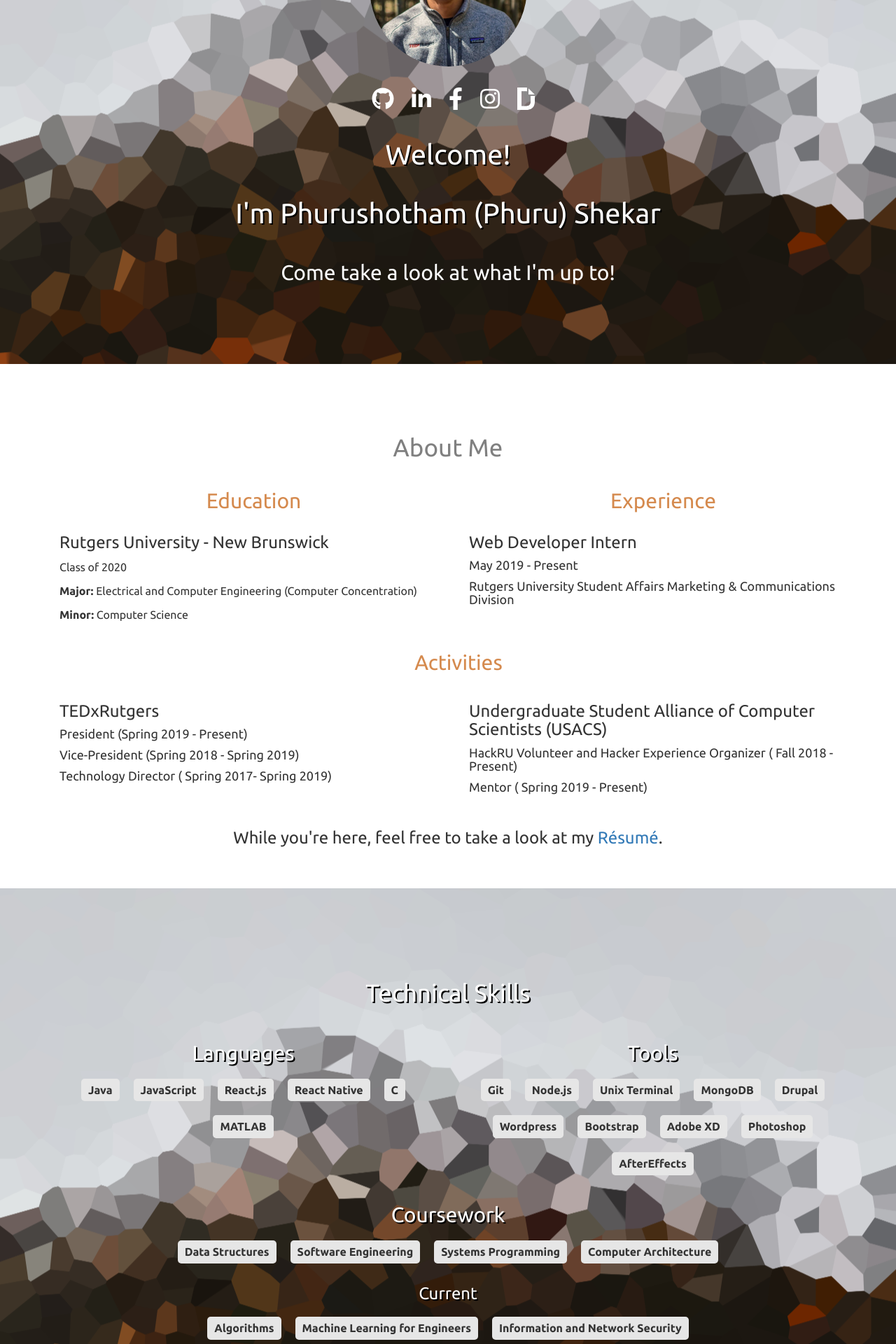
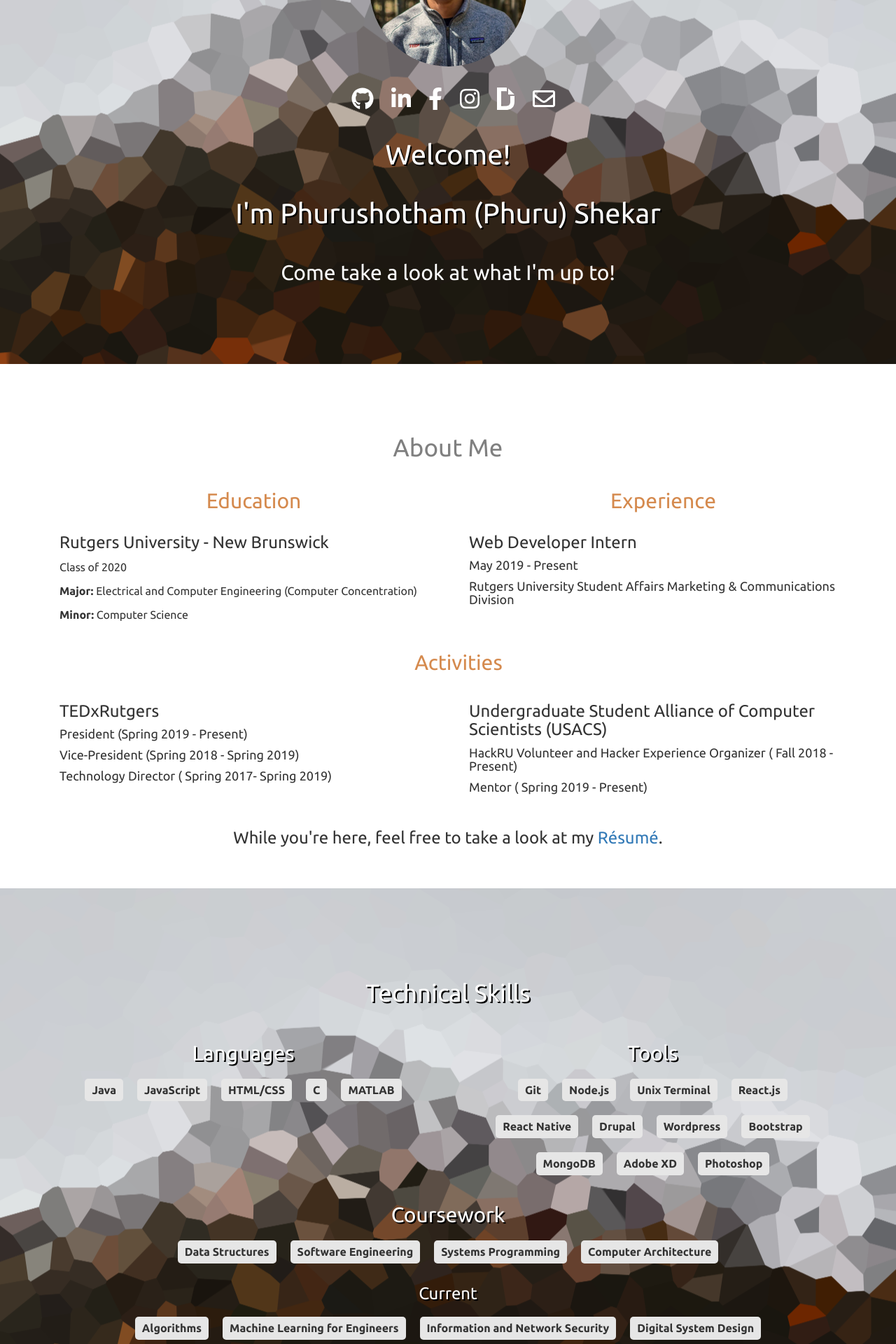
Before and after one commit to PhuruShekar/PhuruShekar.github.io, a React (Create React App) app: page /#/ in a window 1280 px wide. Shown: the part 280-2200 px from the top of the page at 70% size. Built offline with nearby package versions, Linux system fonts and the light colour scheme.

Commit message:
added email logo to home and footer

```diff
--- a/src/components/footerComponent/footer.js
+++ b/src/components/footerComponent/footer.js
@@ -1,10 +1,11 @@
 import React, { Component } from 'react';
-import {
-    Link
-  }   from 'react-router-dom' ;
   import { Navbar, Nav, NavItem } from "react-bootstrap";
-  import { FontAwesomeIcon } from '@fortawesome/react-fontawesome'
+  import { FontAwesomeIcon } from '@fortawesome/react-fontawesome';
+  import {faEnvelope} from '@fortawesome/free-regular-svg-icons';
   import doc from '../../Assets/doc/Phuru_Shekar_Resume.pdf';
+
+  const email1="phuru";
+  const email2="shotham";
 
 class Footer extends Component {
   render() {
@@ -57,6 +58,13 @@ class Footer extends Component {
               <NavItem
                 target="_blank"
                 rel="noopener noreferrer"
+                href={`mailto:${email1}${email2}@gmail.com`}
+              >
+                <a><FontAwesomeIcon icon={faEnvelope} alt="email"/></a>
+              </NavItem>
+              <NavItem
+                target="_blank"
+                rel="noopener noreferrer"
                 href={doc}
                 window
               >
--- a/src/components/pages/homePage.js
+++ b/src/components/pages/homePage.js
@@ -1,6 +1,7 @@
 import React, { Component } from "react";
 import { Grid, Col, Row } from "react-bootstrap";
-import { FontAwesomeIcon } from '@fortawesome/react-fontawesome'
+import { FontAwesomeIcon } from '@fortawesome/react-fontawesome';
+import {faEnvelope} from '@fortawesome/free-regular-svg-icons';
 import me from "../../Assets/img/me.jpg";
 import doc from "../../Assets/doc/Phuru_Shekar_Resume.pdf";
 
@@ -36,6 +37,9 @@ class HomePage extends Component {
                 <li><a  target="_blank"
                 rel="noopener noreferrer"
                 href="https://devpost.com/phurushekar"><FontAwesomeIcon icon={['fab', 'dochub']} alt="devpost" /></a></li>
+                 <li><a   target="_blank"
+                rel="noopener noreferrer"
+                href={`mailto:${email1}${email2}@gmail.com`}><FontAwesomeIcon icon={faEnvelope} alt="email" /></a></li>
               </ul>
               <h1 className="intro fade-in">
                 Welcome!
@@ -102,8 +106,7 @@ class HomePage extends Component {
                    <ul>
                        <li>Java</li>
                        <li>JavaScript</li>
-                       <li>React.js</li>
-                       <li>React Native</li>
+                       <li>HTML/CSS</li>
                        <li>C</li>
                        <li>MATLAB</li>
                    </ul>
@@ -114,13 +117,14 @@ class HomePage extends Component {
                            <li>Git</li>
                            <li>Node.js</li>
                            <li>Unix Terminal</li>
-                           <li>MongoDB</li>
+                           <li>React.js</li>
+                           <li>React Native</li>
                            <li>Drupal</li>
                            <li>Wordpress</li>
                            <li>Bootstrap</li>
+                           <li>MongoDB</li>
                            <li>Adobe XD</li>
                            <li>Photoshop</li>
-                           <li>AfterEffects</li>
                        </ul>
                    </Col>
                </Row>
@@ -138,6 +142,7 @@ class HomePage extends Component {
                       <li>Algorithms</li>
                       <li>Machine Learning for Engineers</li>
                       <li>Information and Network Security</li>
+                      <li>Digital System Design</li>
                    </ul>
                </Row>
            </Grid>
```
